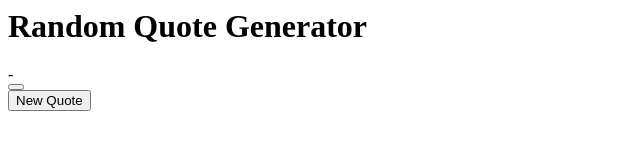
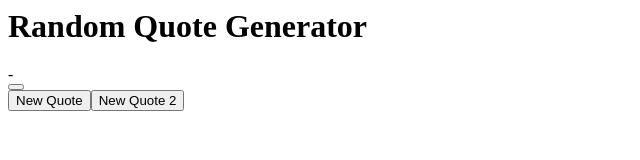
Before and after one commit to ariful-repliq/self_250128_1, a plain HTML site: page index.html in a window 1280 px wide. Shown: the whole page, without its empty margins (0-640 px from the left). Drawn offline with Linux system fonts and the light colour scheme.

Commit message:
image add

```diff
--- a/index.html
+++ b/index.html
@@ -11,7 +11,8 @@
 <a id="tweet" href=""https://google.com"" title="Tweet this!"><button class= "button"><i class= "fa fa-twitter"></i></button></a>
 
     <div class= "new-quote-button" >
-    <button class="button" id="new-quote"> New Quote
+      <button class="button" id="new-quote"> New Quote
+      <button class="button" id="new-quote"> New Quote 2
     </div>
   </div>
 </div>
```
